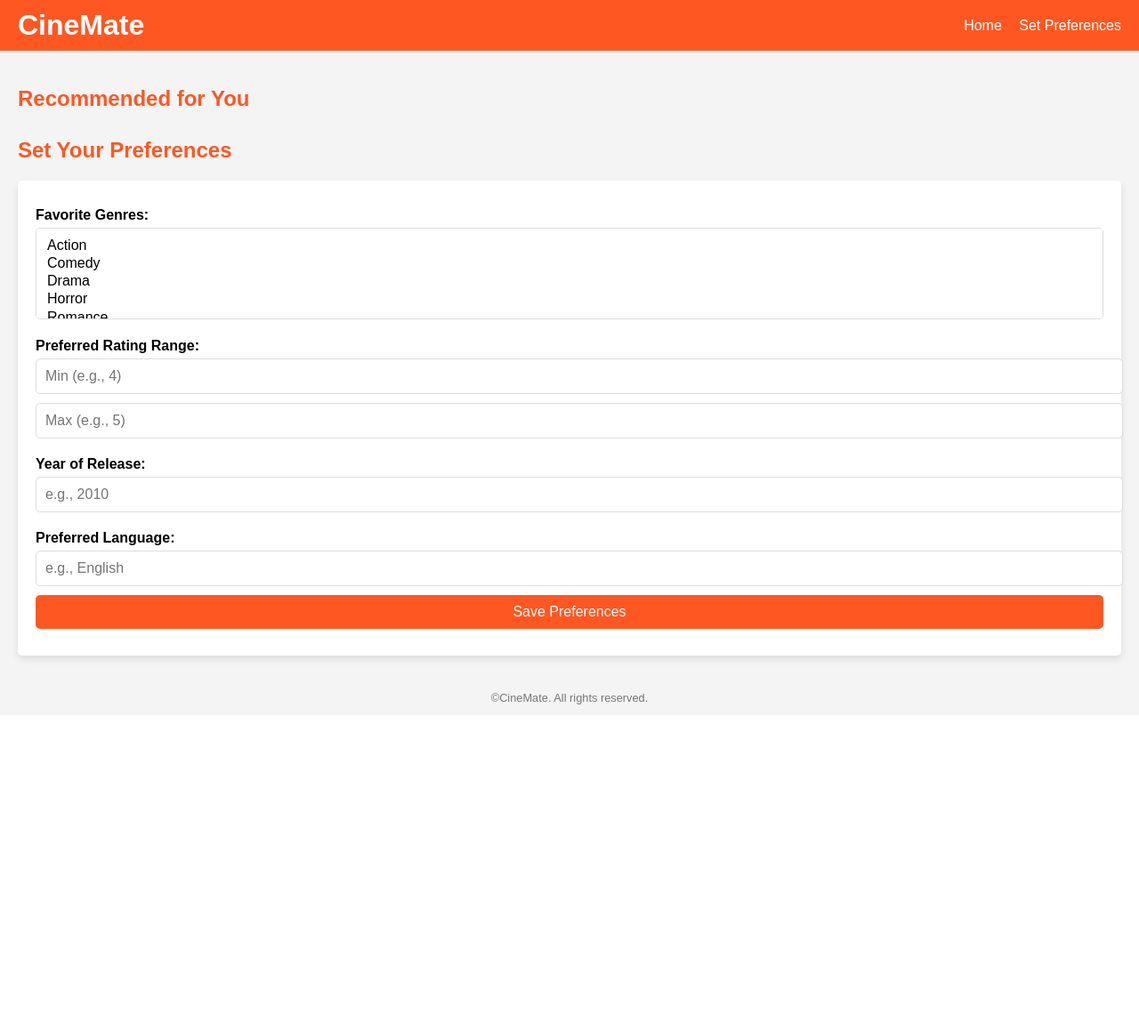
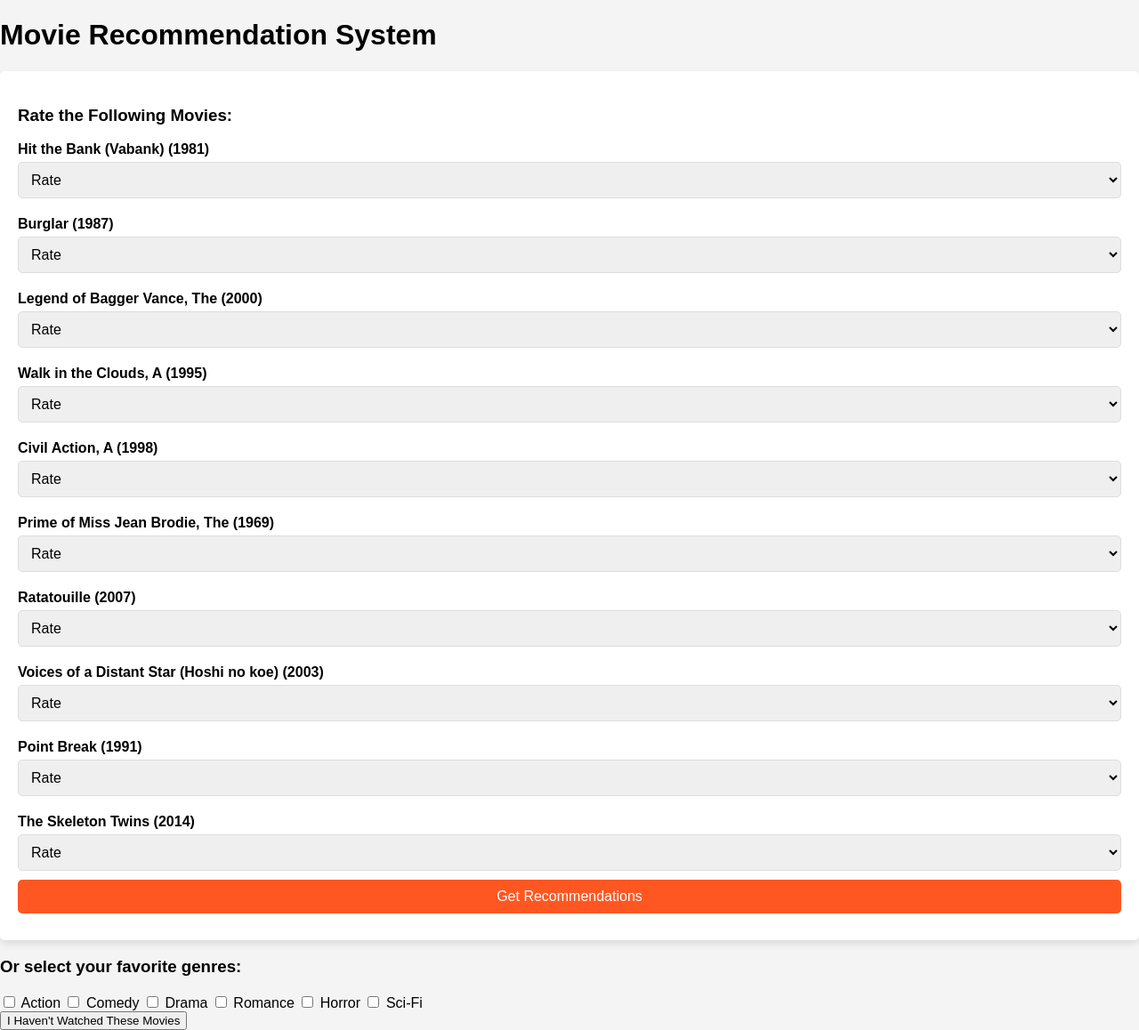
Before and after one commit to omk181-lab/CineMate, a Flask app: page / in a window 1280 px wide. Shown: the whole page at 89% size. Before the commit the page ends 792 px from the top, so only its background shows below. Run offline with Flask 3, Linux system fonts and the light colour scheme; parts of the project's set-up code (start-up, migrations or seed data) failed here and were passed over.

Commit message:
Update index.html

```diff
--- a/templates/index.html
+++ b/templates/index.html
@@ -3,55 +3,46 @@
 <head>
     <meta charset="UTF-8">
     <meta name="viewport" content="width=device-width, initial-scale=1.0">
-    <title>CineMate - Movie Recommendation System</title>
+    <title>Movie Recommendation System</title>
     <link rel="stylesheet" href="{{ url_for('static', filename='css/style.css') }}">
 </head>
 <body>
-    <header>
-        <div class="navbar">
-            <h1>CineMate</h1>
-            <nav>
-                <a href="#">Home</a>
-                <a href="#preferences">Set Preferences</a>
-            </nav>
+    <div class="container">
+        <h1>Movie Recommendation System</h1>
+        <form id="rating-form">
+            <h3>Rate the Following Movies:</h3>
+            <div id="movie-list">
+                {% for movie in movies %}
+                <div class="movie">
+                    <label>{{ movie['title'] }}</label>
+                    <select class="rating" data-movie-id="{{ movie['movieId'] }}">
+                        <option value="">Rate</option>
+                        <option value="1">1</option>
+                        <option value="2">2</option>
+                        <option value="3">3</option>
+                        <option value="4">4</option>
+                        <option value="5">5</option>
+                    </select>
+                </div>
+                {% endfor %}
+            </div>
+
+            <button type="submit">Get Recommendations</button>
+        </form>
+
+        <h3>Or select your favorite genres:</h3>
+        <div id="genre-selection">
+            <label><input type="checkbox" name="genre" value="Action"> Action</label>
+            <label><input type="checkbox" name="genre" value="Comedy"> Comedy</label>
+            <label><input type="checkbox" name="genre" value="Drama"> Drama</label>
+            <label><input type="checkbox" name="genre" value="Romance"> Romance</label>
+            <label><input type="checkbox" name="genre" value="Horror"> Horror</label>
+            <label><input type="checkbox" name="genre" value="Sci-Fi"> Sci-Fi</label>
         </div>
-    </header>
-    <main>
-        <section id="recommendations">
-            <h2>Recommended for You</h2>
-            <div class="movie-grid" id="movie-grid">
-                <!-- Movie cards will be dynamically populated here -->
-            </div>
-        </section>
-        <section id="preferences">
-            <h2>Set Your Preferences</h2>
-            <form id="preferences-form">
-                <label for="genres">Favorite Genres:</label>
-                <select id="genres" name="genres" multiple>
-                    <option value="Action">Action</option>
-                    <option value="Comedy">Comedy</option>
-                    <option value="Drama">Drama</option>
-                    <option value="Horror">Horror</option>
-                    <option value="Romance">Romance</option>
-                </select>
+        <button id="no-movies" type="button">I Haven't Watched These Movies</button>
 
-                <label for="rating-range">Preferred Rating Range:</label>
-                <input type="number" id="rating-min" name="rating-min" placeholder="Min (e.g., 4)">
-                <input type="number" id="rating-max" name="rating-max" placeholder="Max (e.g., 5)">
-
-                <label for="release-year">Year of Release:</label>
-                <input type="text" id="release-year" name="release-year" placeholder="e.g., 2010">
-
-                <label for="language">Preferred Language:</label>
-                <input type="text" id="language" name="language" placeholder="e.g., English">
-
-                <button type="submit">Save Preferences</button>
-            </form>
-        </section>
-    </main>
-    <footer>
-        <p>©CineMate. All rights reserved.</p>
-    </footer>
+        <div id="recommendations"></div>
+    </div>
     <script src="{{ url_for('static', filename='js/script.js') }}"></script>
 </body>
 </html>
```
